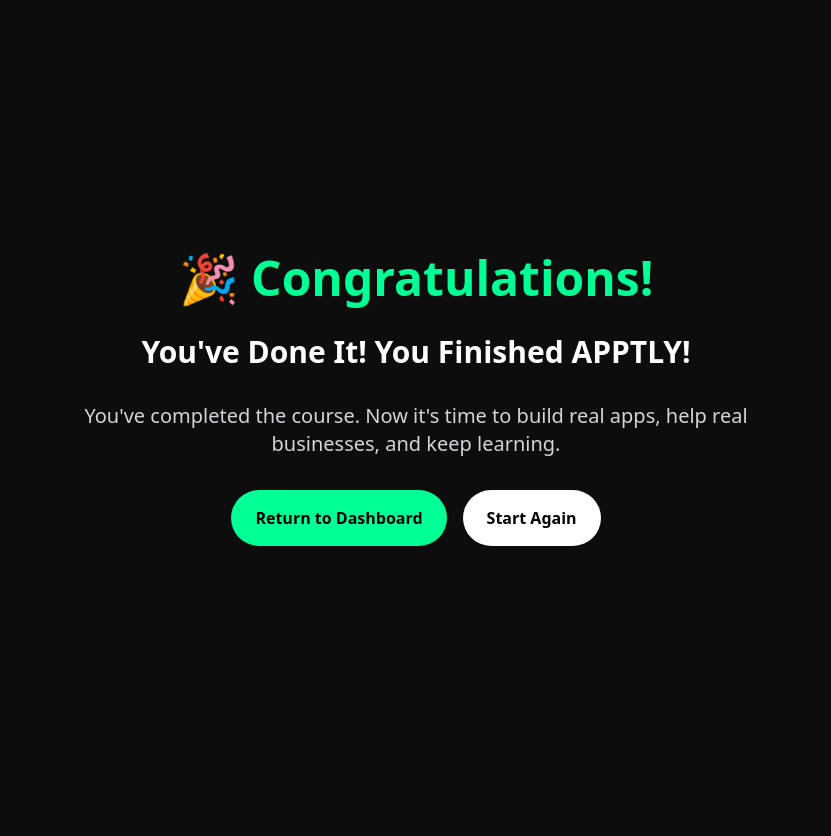
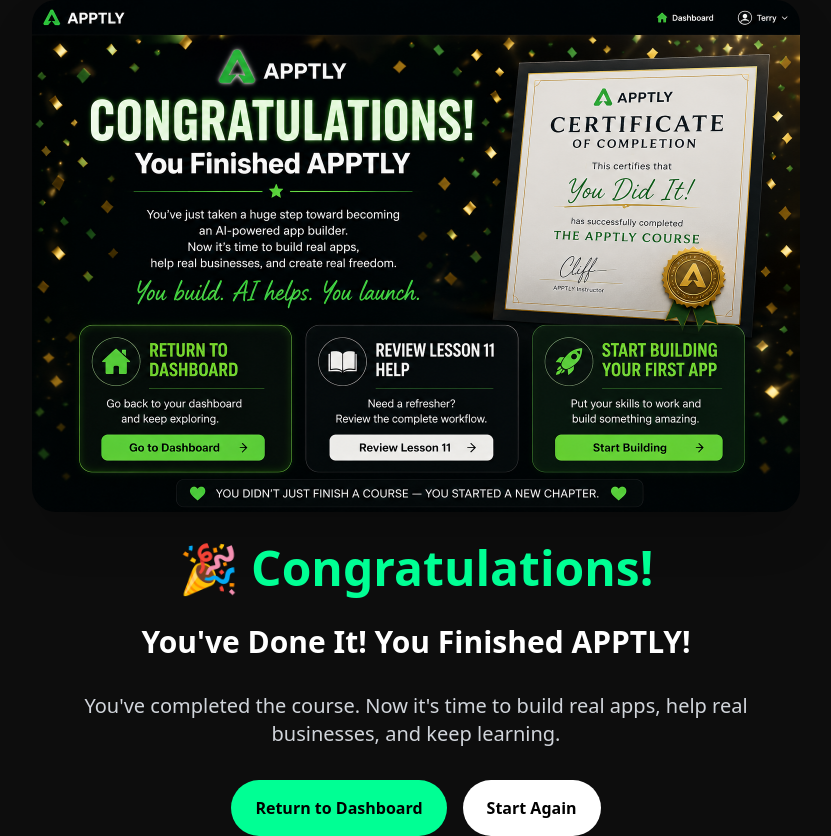
Before and after one commit to myapptly/apptly-website, a Next.js app: page /finish in a window 1280 px wide. Shown: the whole page, without its empty margins (224-1055 px from the left). Before the commit the page ends 800 px from the top, so only its background shows below. Built offline with nearby package versions, Linux system fonts and the light colour scheme.

Commit message:
Update page

```diff
--- a/app/finish/page.tsx
+++ b/app/finish/page.tsx
@@ -2,6 +2,11 @@ export default function FinishPage() {
   return (
     <main className="min-h-screen bg-[#0D0D0D] text-white flex items-center justify-center px-6">
       <div className="max-w-3xl text-center space-y-8">
+        <img
+  src="/finish.png"
+  alt="Congratulations"
+  className="w-full rounded-3xl shadow-2xl mb-8"
+/>
         <h1 className="text-5xl font-black text-[#00FF94]">
           🎉 Congratulations!
         </h1>
```
